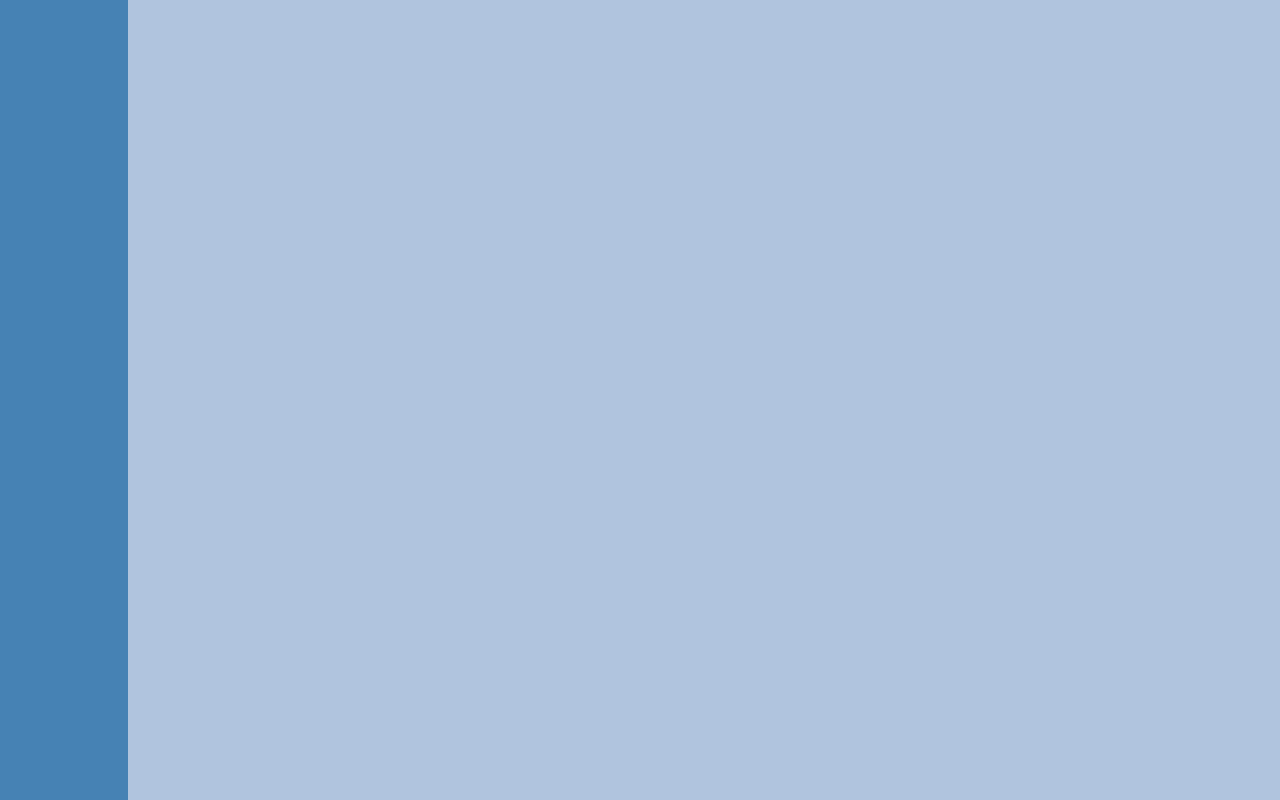
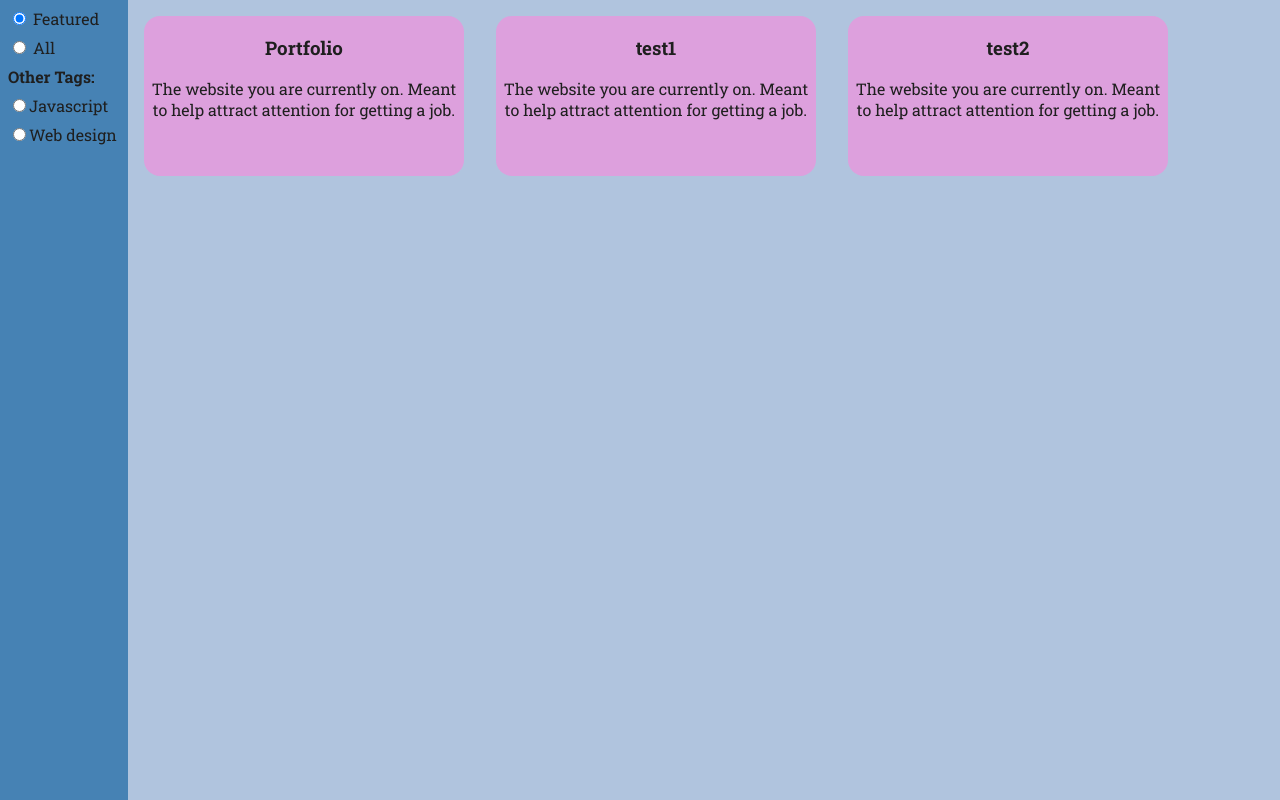
Before and after one commit to Wirlocke/portfolio, a plain HTML site: page common/projects.html in a window 1280 px wide. Drawn offline with Linux system fonts and the light colour scheme.

Commit message:
Started developing Projects viewer, added Javascript functionality.

```diff
--- a/common/projects.html
+++ b/common/projects.html
@@ -5,11 +5,25 @@
 	<title>Projects</title>
 	<meta charset="UTF-8" />
 	<link rel="stylesheet" href="../css/projects.css">
+	<script src="../js/falseJSON.js" defer></script>
+	<script src="../js/projects.js" defer></script>
 </head>
 
 <body>
-	<nav class="selection-nav"></nav>
-	<div class="selection-grid"></div>
+	<nav id="selection-nav">
+		<label for="Featured">
+			<input type="radio" name="tag-select" id="Featured" autocomplete="off" onclick="tagClick()" checked />
+			Featured
+		</label>
+
+		<label for="All">
+			<input type="radio" name="tag-select" id="All" autocomplete="off" onclick="revealAll()" />
+			All
+		</label>
+
+		<h4>Other Tags:</h4>
+	</nav>
+	<div id="selection-grid"></div>
 </body>
 
 </html>
--- a/css/projects.css
+++ b/css/projects.css
@@ -17,16 +17,33 @@ body {
 	margin: 0;
 }
 
-.selection-nav {
+#selection-nav {
 	position: fixed;
+
+	display: flex;
+	flex-direction: column;
 
 	width: 10%;
 	height: 100vh;
 
+	overflow: auto;
+
 	background-color: steelblue;
 }
 
-.selection-grid {
+#selection-nav > label,
+#selection-nav > h4 {
+	margin: 0;
+	margin-top: 0.5em;
+	margin-left: 0.5em;
+
+	color: var(--off-black);
+}
+
+#selection-grid {
+	display: flex;
+	flex-wrap: wrap;
+
 	box-sizing: border-box;
 	width: 100%;
 	min-height: 100vh;
@@ -35,3 +52,37 @@ body {
 
 	background-color: lightsteelblue;
 }
+
+.project-card {
+	display: flex;
+
+	width: 20em;
+	height: 10em;
+
+	margin: 1em;
+
+	border-radius: 1em;
+	background-color: plum;
+
+	transition: border-radius 0.3s;
+}
+
+.project-card:hover {
+	border-radius: 3em;
+}
+
+.project-card a {
+
+	width: 100%;
+	height: 100%;
+
+	color: var(--off-black);
+	text-decoration: none;
+}
+
+.project-card h3,
+.project-card p {
+	text-align: center;
+	margin-left: 0.25em;
+	margin-right: 0.25em;
+}
--- /dev/null
+++ b/js/falseJSON.js
@@ -0,0 +1,39 @@
+data = `[
+	{
+		"name": "Portfolio",
+		"link": "https://github.com/Wirlocke/portfolio",
+		"description": "The website you are currently on. Meant to help attract attention for getting a job.",
+		"tags": [
+			"Featured",
+			"Javascript",
+			"Web design"
+		]
+	},
+	{
+		"name": "test1",
+		"link": "https://github.com/Wirlocke/portfolio",
+		"description": "The website you are currently on. Meant to help attract attention for getting a job.",
+		"tags": [
+			"Featured",
+			"Javascript"
+		]
+	},
+	{
+		"name": "test2",
+		"link": "https://github.com/Wirlocke/portfolio",
+		"description": "The website you are currently on. Meant to help attract attention for getting a job.",
+		"tags": [
+			"Featured",
+			"Web design"
+		]
+	},
+	{
+		"name": "test3",
+		"link": "https://github.com/Wirlocke/portfolio",
+		"description": "The website you are currently on. Meant to help attract attention for getting a job.",
+		"tags": [
+			"Javascript",
+			"Web design"
+		]
+	}
+]`
--- /dev/null
+++ b/js/projects.js
@@ -0,0 +1,77 @@
+var projectData = JSON.parse(data);
+var tags = ["Featured"]
+
+for (proj of projectData) {
+	for (tag of proj.tags) {
+		if (!tags.includes(tag)) {
+			tags.push(tag);
+		}
+	}
+}
+
+var i;
+for (i = 1; i < tags.length; i++) {
+	let labelfor = tags[i];
+	let label = document.createElement("LABEL");
+	label.setAttribute("for", labelfor);
+
+	let input = document.createElement("INPUT");
+	input.setAttribute("type", "radio");
+	input.setAttribute("name", "tag-select");
+	input.setAttribute("id", labelfor);
+	input.setAttribute("autocomplete", "off");
+	input.setAttribute("onclick", "tagClick()");
+
+	label.appendChild(input);
+	label.insertAdjacentText("beforeend", tags[i]);
+	document.getElementById("selection-nav").appendChild(label);
+}
+
+for (proj of projectData) {
+	let textbox = document.createElement("DIV");
+	textbox.setAttribute("class", "project-card");
+	textbox.setAttribute("id", proj.name + "_card");
+
+	let link = document.createElement("a");
+	link.setAttribute("href", proj.link);
+	link.setAttribute("target", "_blank");
+
+	let title = document.createElement("H3");
+	title.innerText = proj.name;
+
+	let description = document.createElement("P");
+	description.innerText = proj.description;
+
+	link.appendChild(title);
+	link.appendChild(description);
+	textbox.appendChild(link);
+	document.getElementById("selection-grid").appendChild(textbox);
+}
+
+tagClick();
+function tagClick() {
+	let tagSelection = document.getElementsByName("tag-select");
+	for (tag of tagSelection) {
+		if (tag.checked) {
+			tagSelection = tag.id;
+			console.log(tagSelection);
+			break;
+		}
+	}
+
+	for (proj of projectData) {
+		let project_card = document.getElementById(proj.name + "_card");
+		project_card.style.display = "flex";
+
+		if (!proj.tags.includes(tagSelection)) {
+			project_card.style.display = "none";
+		}
+	}
+}
+
+function revealAll() {
+	for (proj of projectData) {
+		let project_card = document.getElementById(proj.name + "_card");
+		project_card.style.display = "flex";
+	}
+}
```
